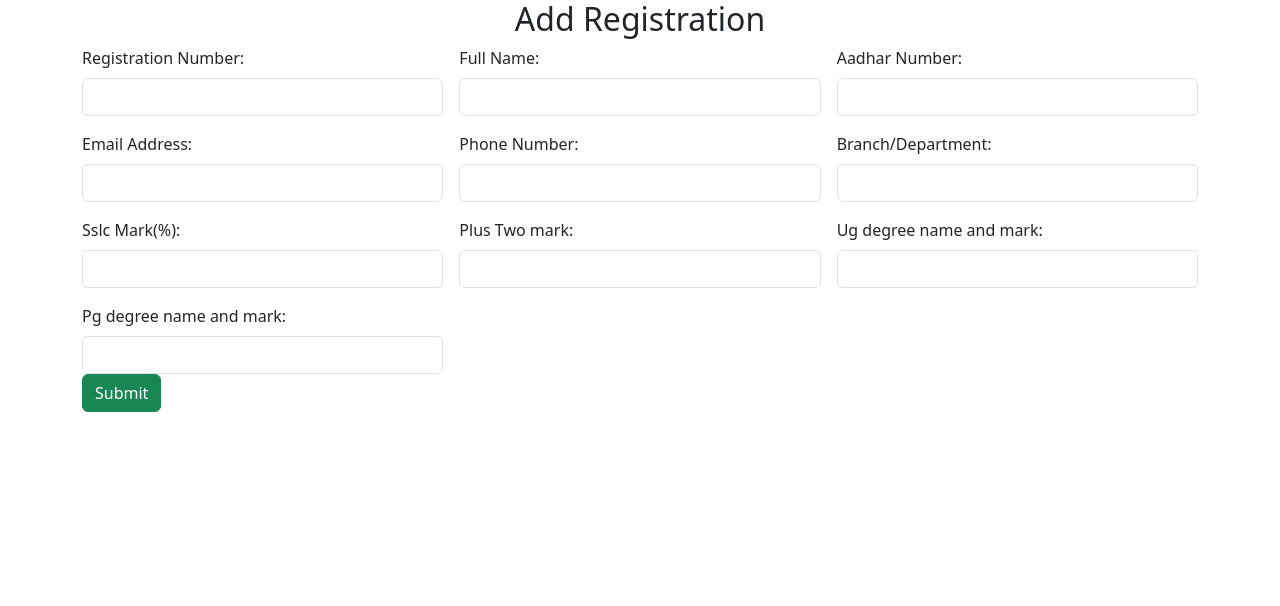
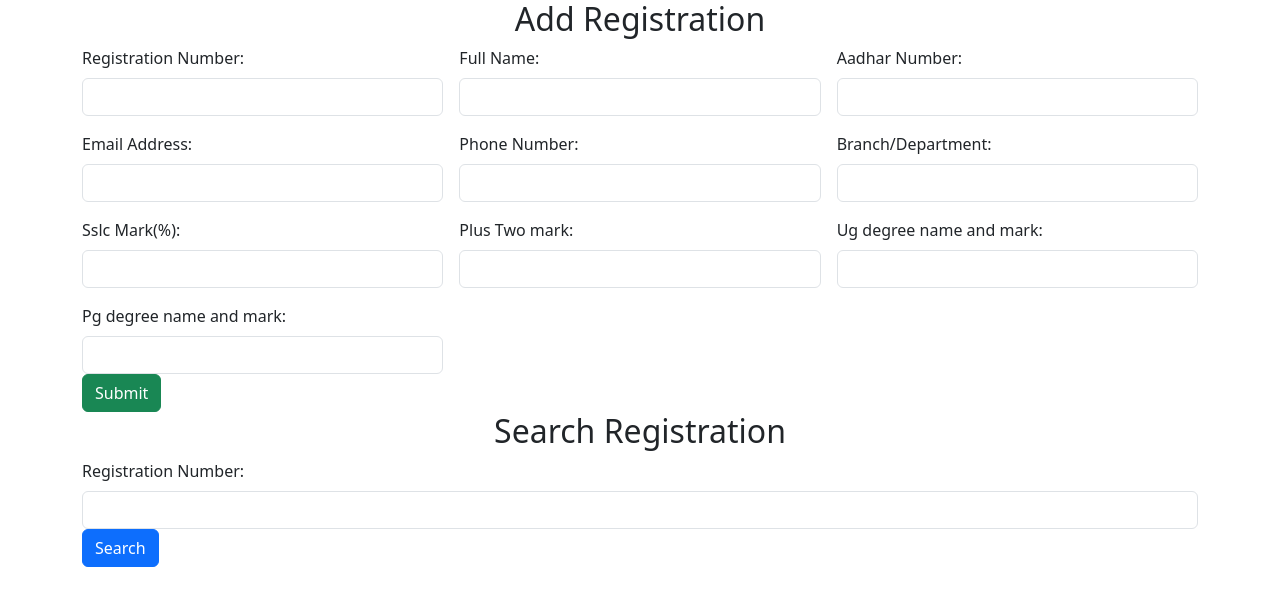
Before and after one commit to sajana-46/campusplacement-react-app, a React (Vite) app: page / in a window 1280 px wide. Shown: the top 606 px of the page. Built offline with nearby package versions, Linux system fonts and the light colour scheme.

Commit message:
search registration completed

```diff
--- a/src/App.jsx
+++ b/src/App.jsx
@@ -4,6 +4,7 @@
 import heroImg from './assets/hero.png'
 import './App.css'
 import AddRegistration from './components/AddRegistration'
+import SearchRegistration from './components/SearchRegistration'
 
 function App() {
   const [count, setCount] = useState(0)
@@ -11,6 +12,7 @@
   return (
     <>
     <AddRegistration/>
+    <SearchRegistration/>
 
     </>
   )
--- /dev/null
+++ b/src/components/SearchRegistration.jsx
@@ -0,0 +1,23 @@
+import React from 'react'
+
+const SearchRegistration = () => {
+  return (
+    <div>
+         <div className="container">
+            <div className="row">
+                <div className="col col-12 col-sm-12 col-md-12 col-lg-12 col-xl-12 col-xxl-12">
+                     <h2 className="text-center">Search Registration</h2>
+                    <label htmlFor="" className="form-label">Registration Number:</label>
+                    <input type="number" className="form-control" />
+                    </div>
+                    <div className="col col-12 col-sm-12 col-md-12 col-lg-12 col-xl-12 col-xxl-12">
+                    <button className="btn btn-primary">Search</button>
+                </div>
+
+            </div>
+        </div>
+    </div>
+  )
+}
+
+export default SearchRegistration
```
